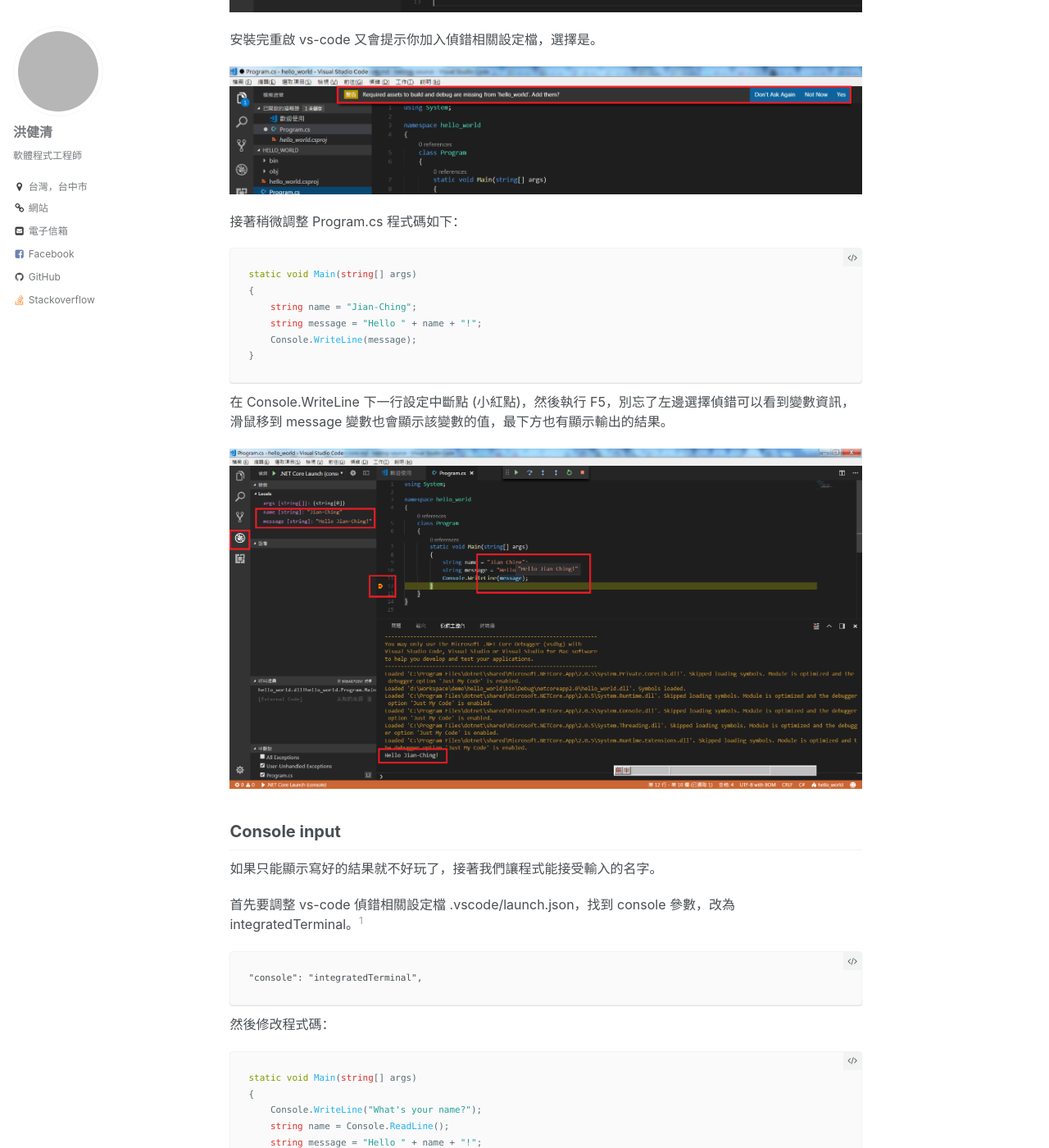
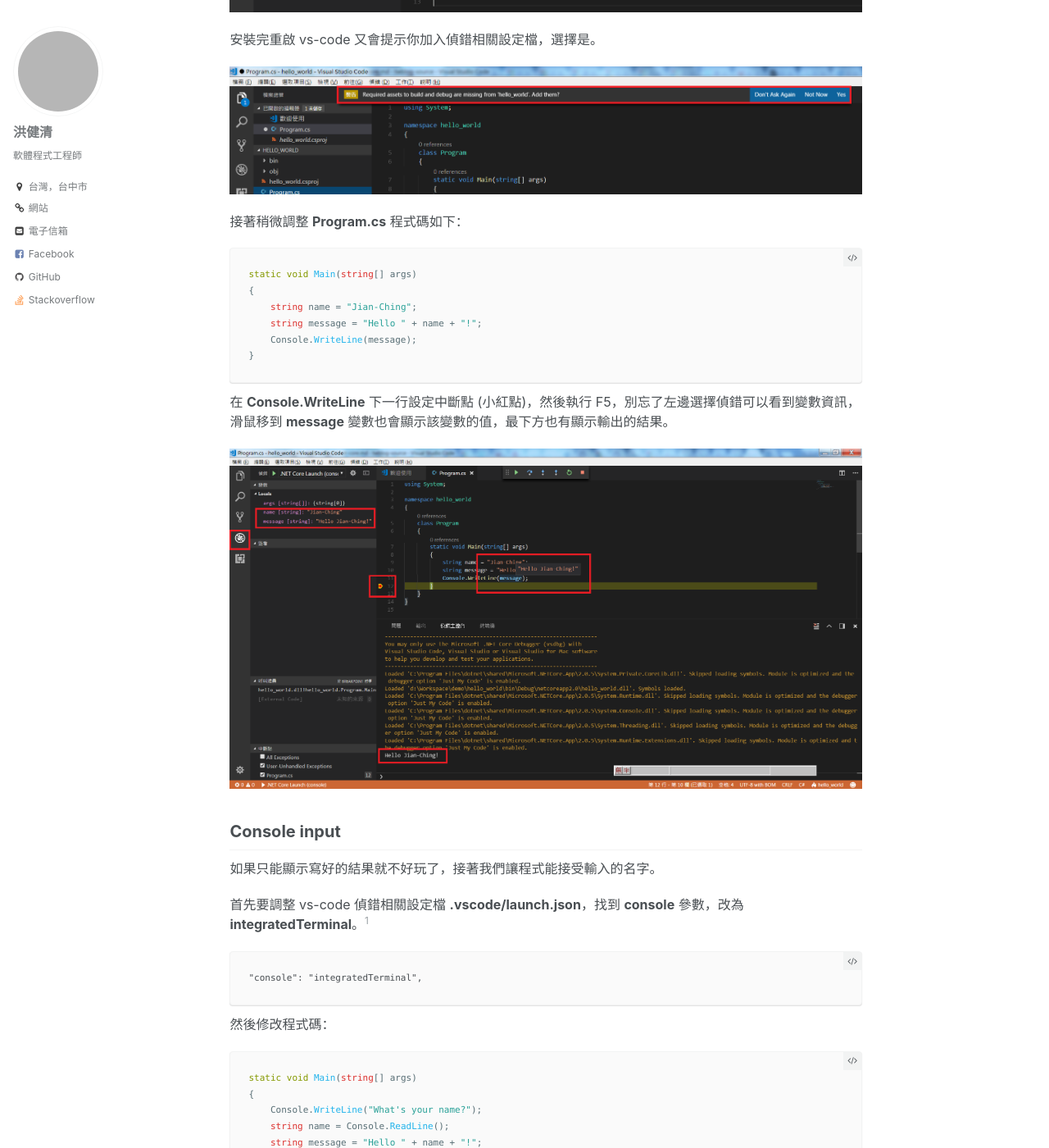
Before and after one commit to allyusd/twblog-source, a Jekyll site: the page built from _posts/2018-01-14-visual-studio-code-with-dotnet-core.md, in a window 1280 px wide and 1400 px high, scrolled down 2631 px. Shown: the whole window at 82% size. Built offline with Jekyll 4.4.1, drawn with Linux system fonts in a browser that asks for light colours; comment, search, counter and statistics services are not loaded; some of the changed text lies outside the part shown; grey boxes are pictures that could not be loaded.

````diff
--- a/_posts/2018-01-14-visual-studio-code-with-dotnet-core.md
+++ b/_posts/2018-01-14-visual-studio-code-with-dotnet-core.md
@@ -17,17 +17,17 @@ tags: Visual-Studio-Code .Net-Core CSharp
 
 ## Hello World 範例
 
-建立一個 hello_world 資料夾，開啟 vs-code。
+建立一個 **hello_world** 資料夾，開啟 vs-code。
 
 ![](/assets/images/2018-01-14-visual-studio-code-with-dotnet-core/001.png)
 
-然後在終端機 (Ctrl+`) 使用 new 指令建立一個 console 專案。執行後會看到 vs-code 左方檔案總管已經出現專案所需的檔案。
+然後在終端機 ( Ctrl+` ) 使用 **new** 指令建立一個 console 專案。執行後會看到 vs-code 左方檔案總管已經出現專案所需的檔案。
 
 ```bash
 dotnet new console
 ```
 
-接著使用 run 執行程式，就會看到 Hello World。
+接著使用 **run** 執行程式，就會看到 **Hello World**。
 
 ```bash
 dotnet run
@@ -39,7 +39,7 @@ dotnet run
 
 ## 開發及偵錯
 
-第一個檔案是 hello_world.csproj，內容是專案相關設定。
+第一個檔案是 **hello_world.csproj**，內容是專案相關設定。
 
 ```
 <Project Sdk="Microsoft.NET.Sdk">
@@ -53,7 +53,7 @@ dotnet run
 
 ```
 
-另一個檔案是 Program.cs，是已經寫好的 Hello World 程式碼。
+另一個檔案是 **Program.cs**，是已經寫好的 Hello World 程式碼。
 
 ```csharp
 using System;
@@ -78,7 +78,7 @@ namespace hello_world
 
 ![](/assets/images/2018-01-14-visual-studio-code-with-dotnet-core/004.png)
 
-接著稍微調整 Program.cs 程式碼如下：
+接著稍微調整 **Program.cs** 程式碼如下：
 
 ```csharp
 static void Main(string[] args)
@@ -89,7 +89,7 @@ static void Main(string[] args)
 }
 ```
 
-在 Console.WriteLine 下一行設定中斷點 (小紅點)，然後執行 F5，別忘了左邊選擇偵錯可以看到變數資訊，滑鼠移到 message 變數也會顯示該變數的值，最下方也有顯示輸出的結果。
+在 **Console.WriteLine** 下一行設定中斷點 (小紅點)，然後執行 F5，別忘了左邊選擇偵錯可以看到變數資訊，滑鼠移到 **message** 變數也會顯示該變數的值，最下方也有顯示輸出的結果。
 
 ![](/assets/images/2018-01-14-visual-studio-code-with-dotnet-core/005.png)
 
@@ -97,7 +97,7 @@ static void Main(string[] args)
 
 如果只能顯示寫好的結果就不好玩了，接著我們讓程式能接受輸入的名字。
 
-首先要調整 vs-code 偵錯相關設定檔 .vscode/launch.json，找到 console 參數，改為 integratedTerminal。[^1]
+首先要調整 vs-code 偵錯相關設定檔 **.vscode/launch.json**，找到 **console** 參數，改為 **integratedTerminal**。[^1]
 
 [^1]:[Configurating launch.json for C# debugging](https://github.com/OmniSharp/omnisharp-vscode/blob/master/debugger-launchjson.md#console-terminal-window)
 
@@ -117,7 +117,7 @@ static void Main(string[] args)
 }
 ```
 
-再次按下 F5 後，切換到終端機 (Ctrl+`)
+再次按下 F5 後，切換到終端機 ( Ctrl+` )
 
 ![](/assets/images/2018-01-14-visual-studio-code-with-dotnet-core/006.png)
 
````
